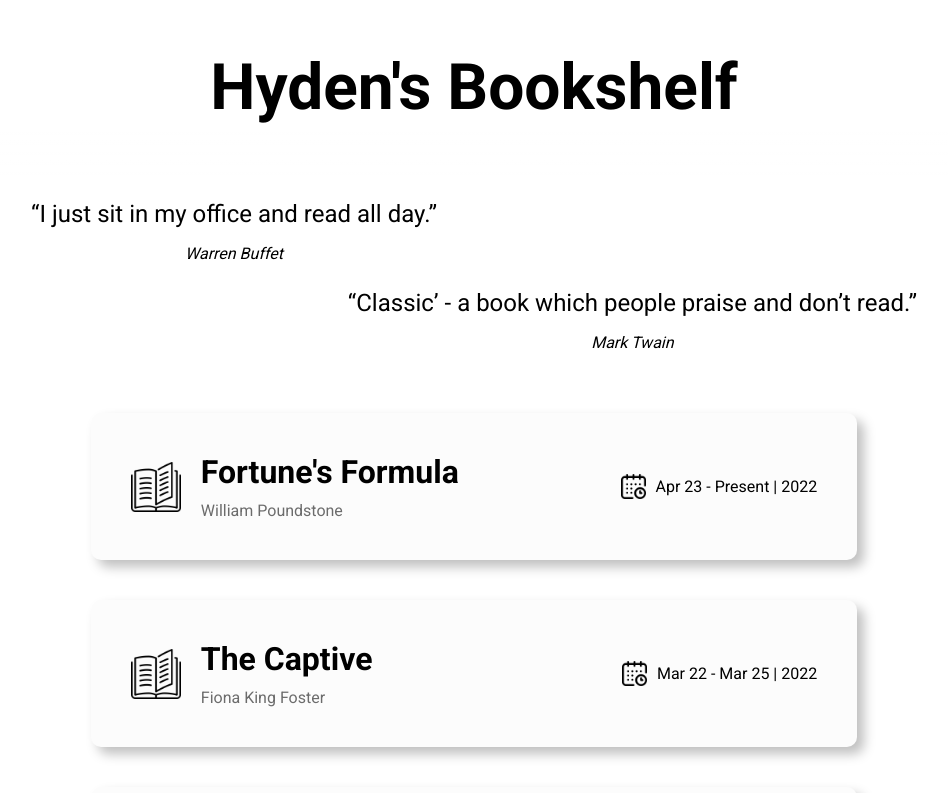
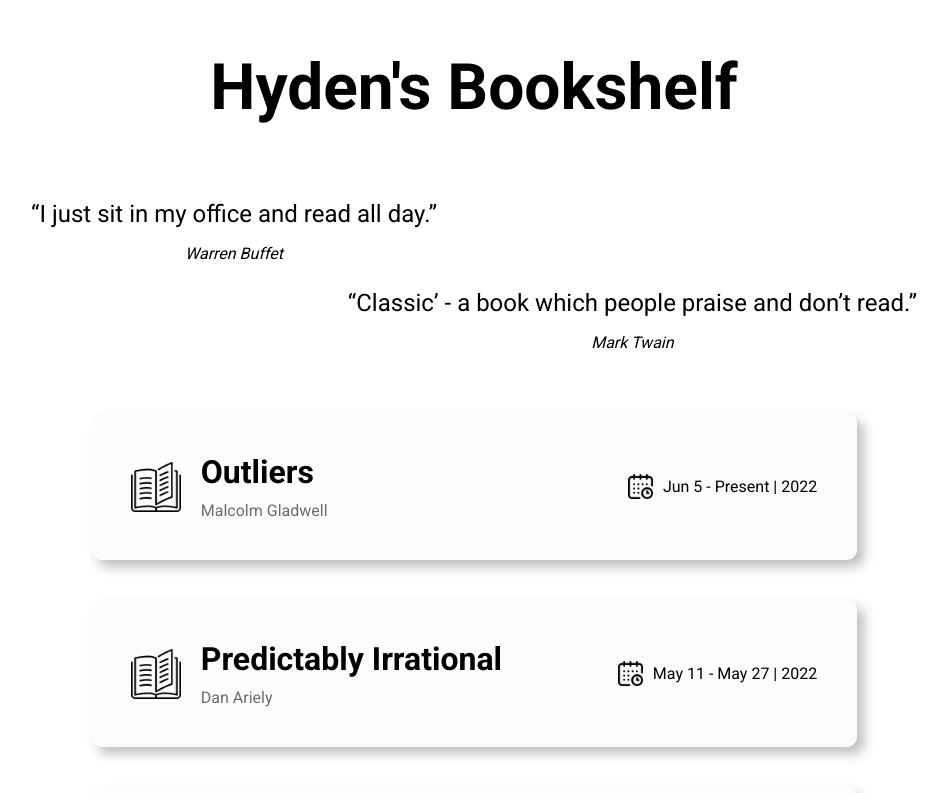
Before and after one commit to hydenp/hydens-bookshelf, a React (Create React App) app: page / in a window 1280 px wide. Shown: the top 793 px of the page, without its empty margins (166-1114 px from the left). Built offline with nearby package versions, Linux system fonts and the light colour scheme.

Commit message:
update background + add new books to json + add docker commands for production

```diff
--- a/public/index.html
+++ b/public/index.html
@@ -5,7 +5,7 @@
     <link rel="icon" href="%PUBLIC_URL%/favicon.ico" />
     <meta name="viewport"
           content="width=device-width, maximum-scale=1.5">
-    <meta name="theme-color" content="#000000" />
+    <meta name="theme-color" content="#FFFFFF" />
     <meta
       name="description"
       content="Web site created using create-react-app"
--- a/src/books.json
+++ b/src/books.json
@@ -1,12 +1,32 @@
 {
   "books": [
+    {
+      "title": "Outliers",
+      "author": "Malcolm Gladwell",
+      "genre": "Nonfiction",
+      "rating": 0,
+      "startDate": "Jun 5",
+      "endDate": "",
+      "year": 2022,
+      "tldr":""
+    },
+    {
+      "title": "Predictably Irrational",
+      "author": "Dan Ariely",
+      "genre": "Nonfiction",
+      "rating": 2,
+      "startDate": "May 11",
+      "endDate": "May 27",
+      "year": 2022,
+      "tldr":""
+    },
     {
       "title": "Fortune's Formula",
       "author": "William Poundstone",
       "genre": "Fiction",
-      "rating": 0,
+      "rating": 3,
       "startDate": "Apr 23",
-      "endDate": "",
+      "endDate": "May 10",
       "year": 2022,
       "tldr":""
     },
```
Also changed, not shown: 1 other file (tests, documents, lock files or other folders).
